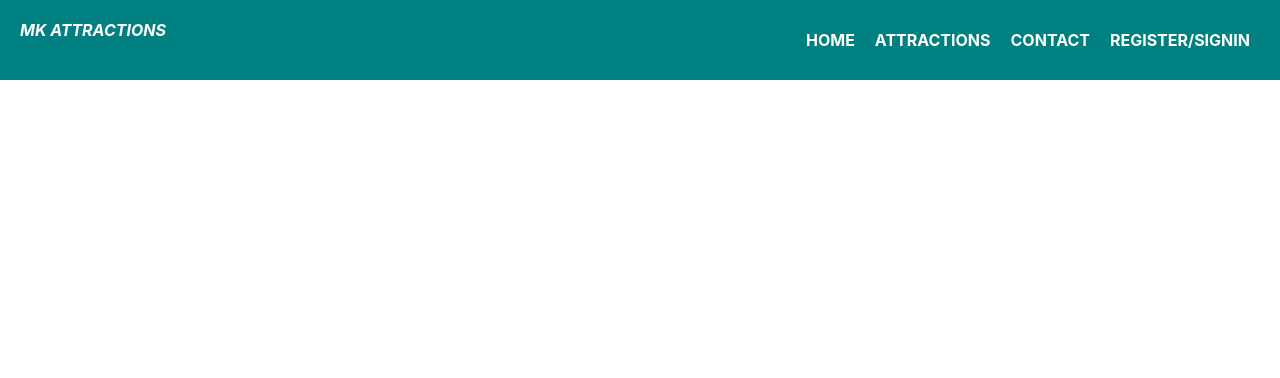
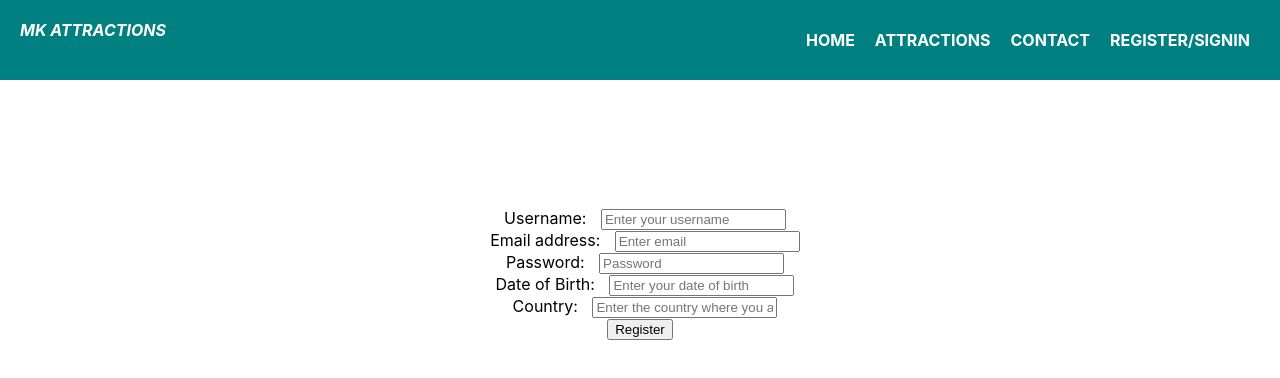
Before and after one commit to hannahro15/Django-React-With-Me-Project, a React (Create React App) app in the folder frontend/reactapp/: page /register in a window 1280 px wide. Shown: the top 378 px of the page. Built offline with nearby package versions, Linux system fonts and the light colour scheme.

Commit message:
Add registration form

```diff
--- a/frontend/reactapp/src/pages/register-signin/Register.jsx
+++ b/frontend/reactapp/src/pages/register-signin/Register.jsx
@@ -1,5 +1,40 @@
+import Button from 'react-bootstrap/Button';
+import Form from 'react-bootstrap/Form';
+import './Register.css'
+
 function Register() {
+    return (
+    <Form className="register">
+      <Form.Group className="mb-3" controlId="formBasicEmail">
+        <Form.Label className="form-label">Username: </Form.Label>
+        <Form.Control type="email" placeholder="Enter your username" required/>
+      </Form.Group>
 
+      <Form.Group className="mb-3" controlId="formBasicEmail">
+        <Form.Label className="form-label">Email address: </Form.Label>
+        <Form.Control type="email" placeholder="Enter email" required/>
+      </Form.Group>
+
+      <Form.Group className="mb-3" controlId="formBasicPassword">
+        <Form.Label className="form-label">Password: </Form.Label>
+        <Form.Control type="password" placeholder="Password" required/>
+      </Form.Group>
+
+       <Form.Group className="mb-3" controlId="formBasicEmail">
+        <Form.Label className="form-label">Date of Birth: </Form.Label>
+        <Form.Control type="email" placeholder="Enter your date of birth" required/>
+      </Form.Group>
+
+       <Form.Group className="mb-3" controlId="formBasicEmail">
+        <Form.Label className="form-label">Country: </Form.Label>
+        <Form.Control type="email" placeholder="Enter the country where you are based" required/>
+      </Form.Group>
+
+      <Button variant="primary" type="submit">
+        Register
+      </Button>
+    </Form>
+  );
 }
 
 export default Register;
--- a/frontend/reactapp/src/pages/register-signin/Sign-in.css
+++ b/frontend/reactapp/src/pages/register-signin/Sign-in.css
@@ -1,4 +1,4 @@
-.signin {
+.signin, .register {
     text-align: center;
     margin-top: 10%;
 }
```
Also changed, not shown: frontend/reactapp/src/pages/register-signin/Register.css (added).
